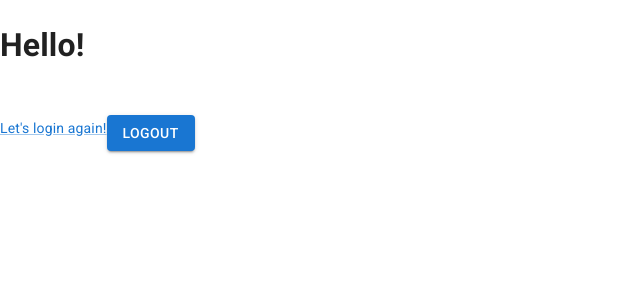
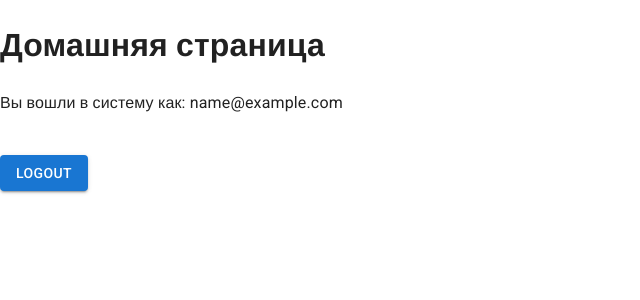
Before and after one commit to Anastasia1ukina/SelfStudyIT, a React (Vite) app: page /home in a window 1280 px wide. Shown: the top 300 px of the page, without its empty margins (0-640 px from the left). Built offline with nearby package versions, Linux system fonts and the light colour scheme; no server answers; sample sign-in values are in the browser's storage; a web font is replaced by a local one.

Commit message:
feat: добавляет хранение auth state

```diff
--- a/src/pages/auth/LoginPage.jsx
+++ b/src/pages/auth/LoginPage.jsx
@@ -50,7 +50,7 @@ export const LoginPage = () => {
 
         setAuthValue({
           token: user.accessToken,
-          // email: user.email,
+          email: user.email,
           uid: user.uid,
         });
         console.log(user);
--- a/src/pages/home/HomePage.jsx
+++ b/src/pages/home/HomePage.jsx
@@ -9,20 +9,25 @@ import { AuthContext } from "../../features/auth/AuthContext";
 export const HomePage = () => {
   const { authValue, setAuthValue } = useContext(AuthContext);
 
-//   useEffect(() => {
-//     getUserData();
-//   }, []);
+  //   useEffect(() => {
+  //     getUserData();
+  //   }, []);
 
   const resetAuth = () => {
     setAuthValue(null);
   };
 
+  // const userData = localStorage.getItem(
+  //   "firebase:authUser:AIzaSyCbeZ_RKH2WvK2RnRLDvH5SSLlDZIUmNa4:[DEFAULT]"
+  // );
+  const userEmail = authValue.email;
+  // const userDataParsed = JSON.parse(userData);
+  // const userEmail = userDataParsed.email;
+
   return (
     <>
-      <h1>Hello!</h1>
-      <Link href="/login" variant="body2">
-        {"Let's login again!"}
-      </Link>
+      <h1>Домашняя страница</h1>
+      <p>Вы вошли в систему как: {userEmail}</p>
       <Button
         onClick={resetAuth}
         type="submit"
```
Also changed, not shown: src/firebase.js (+16 -2 lines).
